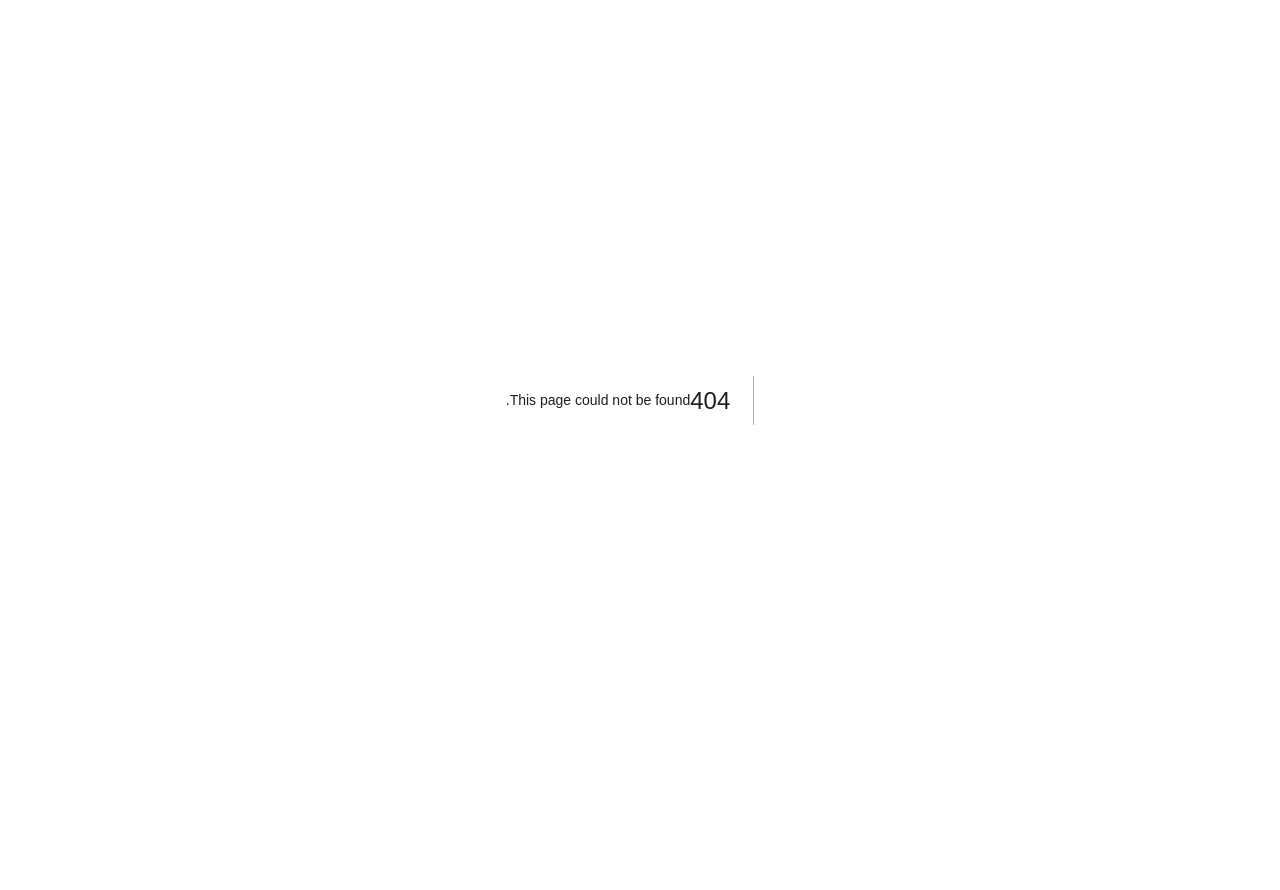
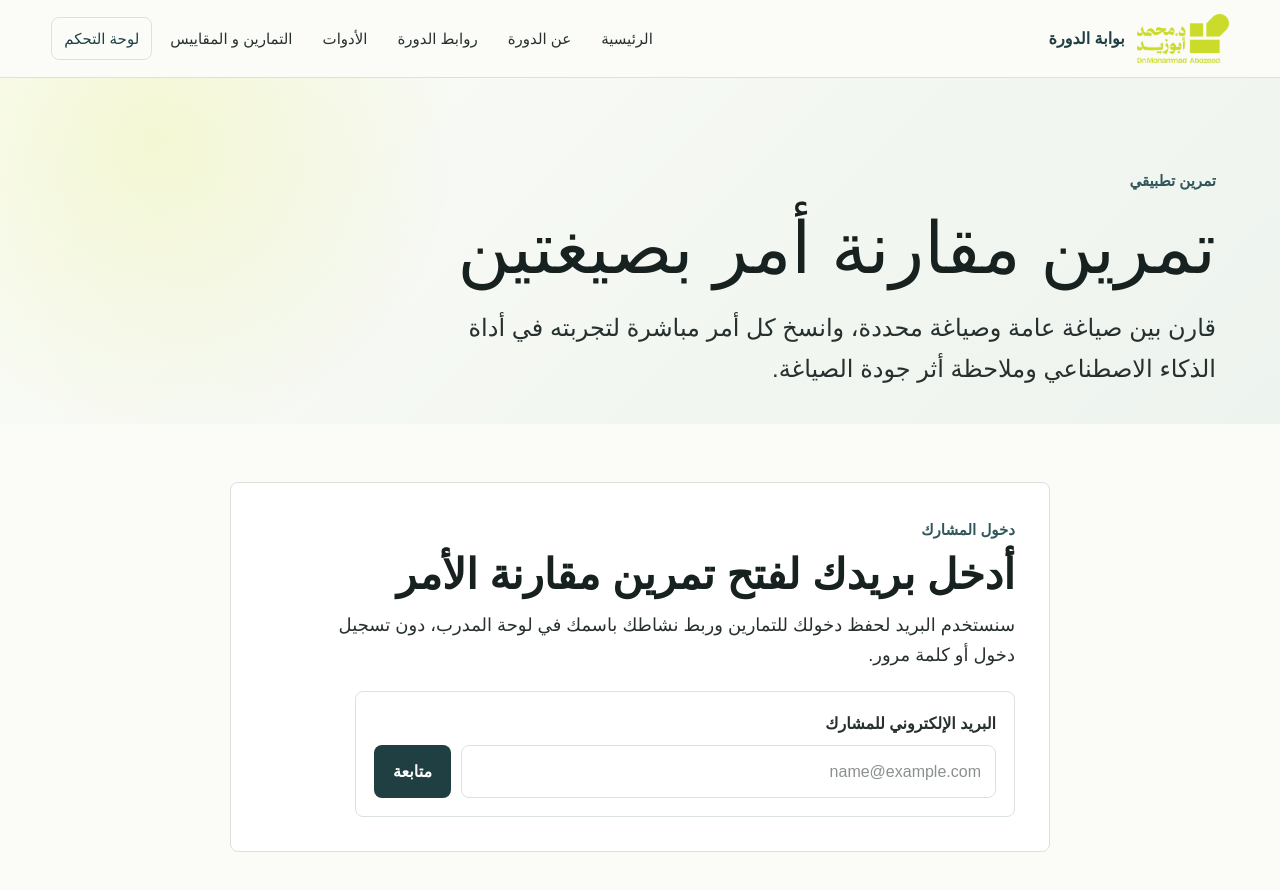
Before and after one commit to tarekbalosh/The-Transformational-Leadership, a Next.js app: page /exercises/prompt-comparison in a window 1280 px wide. Before the commit this address had no page. Shown: the top 890 px of the page. Before the commit the page ends 800 px from the top, so only its background shows below. Built offline with nearby package versions, Linux system fonts and the light colour scheme; a web font is replaced by a local one.

Commit message:
Add prompt comparison exercise

```diff
--- a/app/components/assessment-hub.tsx
+++ b/app/components/assessment-hub.tsx
@@ -70,6 +70,26 @@ export function AssessmentHub() {
             <div className="assessment-launch-card">
               <div>
                 <div className="section-kicker">03 | تمرين</div>
+                <h2>تمرين مقارنة أمر بصيغتين</h2>
+                <p>
+                  قارن بين صياغة عامة وأخرى محددة، وانسخ كل أمر مباشرة لتجربته
+                  وملاحظة أثر جودة الصياغة على استجابة الذكاء الاصطناعي.
+                </p>
+              </div>
+              <ActivityCodeGate
+                activityId="prompt-comparison"
+                activityTitle="تمرين مقارنة أمر بصيغتين"
+                compact
+              >
+                <a href="/exercises/prompt-comparison" className="primary-link">
+                  فتح التمرين
+                </a>
+              </ActivityCodeGate>
+            </div>
+
+            <div className="assessment-launch-card">
+              <div>
+                <div className="section-kicker">04 | تمرين</div>
                 <h2>تمرين شريك التفكير - أزمة منصة مهيمنة</h2>
                 <p>
                   تمرين سريع يستخدم الذكاء الاصطناعي كشريك تفكير لفهم أزمة
@@ -92,7 +112,7 @@ export function AssessmentHub() {
 
             <div className="assessment-launch-card">
               <div>
-                <div className="section-kicker">04 | تمرين</div>
+                <div className="section-kicker">05 | تمرين</div>
                 <h2>عرّف بنفسك للمجموعة</h2>
                 <p>
                   أجب عن خمسة أسئلة قصيرة ليتمكن المشاركون من معرفة خلفيتك
@@ -112,7 +132,7 @@ export function AssessmentHub() {
 
             <div className="assessment-launch-card">
               <div>
-                <div className="section-kicker">05 | مقياس</div>
+                <div className="section-kicker">06 | مقياس</div>
                 <h2>ما نمط قيادتك للذكاء الاصطناعي؟</h2>
                 <p>
                   اختبار تفاعلي من 12 سؤالاً يساعدك على معرفة نمطك القيادي في
--- /dev/null
+++ b/app/components/prompt-comparison-exercise.tsx
@@ -0,0 +1,105 @@
+"use client";
+
+import { useState } from "react";
+
+const prompts = [
+  {
+    label: "الصيغة الأولى",
+    tone: "صياغة عامة وغير محددة",
+    text: "لو سمحت يا جيبتي عندي شغلة محتاج اياها ضروري وهي انه ابي تسوي لي شي يخص الموظفين يعني زي خطة او شي من هالقبيل عشان نحسن الأداء بشكل عام يعني الوضع مو اوكي حاليا والمدير طالب مني شي قبل الاجتماع الجاي وياليت تخلي الموضوع حلو ومرتب ومنيح إذا ما عليك كلافة",
+  },
+  {
+    label: "الصيغة الثانية",
+    tone: "صياغة واضحة قابلة للتنفيذ",
+    text: `بصفتك خبير موارد بشرية، أنشئ مقترح خطة تحسين أداء لفريق مبيعات مكوّن من 20 موظفاً.
+
+المشكلة: انخفاض الأداء بنسبة 15% خلال الربع الأخير.
+
+المطلوب:
+- تحديد 3 أسباب محتملة لانخفاض الأداء.
+- اقتراح إجراءات تصحيحية لكل سبب.
+- جدول زمني للتنفيذ خلال 30 يوماً.
+
+الصيغة: تقرير مختصر من صفحة واحدة مناسب للعرض على الإدارة العليا.`,
+  },
+];
+
+function CopyIcon() {
+  return (
+    <svg
+      aria-hidden="true"
+      viewBox="0 0 24 24"
+      className="copy-icon"
+      fill="none"
+      stroke="currentColor"
+      strokeLinecap="round"
+      strokeLinejoin="round"
+      strokeWidth="2"
+    >
+      <rect width="14" height="14" x="8" y="8" rx="2" />
+      <path d="M4 16c-1.1 0-2-.9-2-2V4c0-1.1.9-2 2-2h10c1.1 0 2 .9 2 2" />
+    </svg>
+  );
+}
+
+export function PromptComparisonExercise() {
+  const [copiedLabel, setCopiedLabel] = useState("");
+
+  async function copyPrompt(text: string, label: string) {
+    try {
+      await navigator.clipboard.writeText(text);
+      setCopiedLabel(label);
+    } catch {
+      const textarea = document.createElement("textarea");
+      textarea.value = text;
+      document.body.appendChild(textarea);
+      textarea.select();
+      document.execCommand("copy");
+      textarea.remove();
+      setCopiedLabel(label);
+    }
+  }
+
+  return (
+    <div className="prompt-comparison-layout">
+      <section className="comparison-intro-card">
+        <div className="section-kicker">تمرين مقارنة أمر بصيغتين</div>
+        <h2>انسخ الصيغتين وجرب الفرق في أداة الذكاء الاصطناعي</h2>
+        <p>
+          الهدف من التمرين هو ملاحظة أثر الوضوح والسياق والمخرجات المطلوبة على
+          جودة استجابة الذكاء الاصطناعي. انسخ كل صيغة كما هي، ثم قارن الفرق بين
+          النتائج.
+        </p>
+      </section>
+
+      <section className="comparison-prompt-grid" aria-label="صيغ الأوامر">
+        {prompts.map((prompt) => (
+          <article className="comparison-prompt-card" key={prompt.label}>
+            <div className="comparison-prompt-head">
+              <div>
+                <div className="section-kicker">{prompt.label}</div>
+                <h3>{prompt.tone}</h3>
+              </div>
+              <button
+                type="button"
+                className="copy-prompt-button"
+                onClick={() => copyPrompt(prompt.text, prompt.label)}
+                aria-label={`نسخ ${prompt.label}`}
+                title={`نسخ ${prompt.label}`}
+              >
+                <CopyIcon />
+                <span>نسخ الأمر</span>
+              </button>
+            </div>
+
+            <pre className="prompt-copy-box" dir="rtl">{prompt.text}</pre>
+          </article>
+        ))}
+      </section>
+
+      <div className="comparison-status" aria-live="polite">
+        {copiedLabel ? `تم نسخ ${copiedLabel}.` : ""}
+      </div>
+    </div>
+  );
+}
--- /dev/null
+++ b/app/exercises/prompt-comparison/page.tsx
@@ -0,0 +1,34 @@
+import { PromptComparisonExercise } from "@/app/components/prompt-comparison-exercise";
+import { SiteHeader } from "@/app/components/site-header";
+import { ActivityCodeGate } from "@/app/components/shared/activity-code-gate";
+import { EmailGate } from "@/app/components/shared/email-gate";
+
+export default function PromptComparisonExercisePage() {
+  return (
+    <main>
+      <SiteHeader />
+      <section className="page-hero compact-hero prompt-hero">
+        <div className="section-kicker">تمرين تطبيقي</div>
+        <h1>تمرين مقارنة أمر بصيغتين</h1>
+        <p>
+          قارن بين صياغة عامة وصياغة محددة، وانسخ كل أمر مباشرة لتجربته في
+          أداة الذكاء الاصطناعي وملاحظة أثر جودة الصياغة.
+        </p>
+      </section>
+
+      <EmailGate
+        title="أدخل بريدك لفتح تمرين مقارنة الأمر"
+        description="سنستخدم البريد لحفظ دخولك للتمارين وربط نشاطك باسمك في لوحة المدرب، دون تسجيل دخول أو كلمة مرور."
+      >
+        <section className="content-band">
+          <ActivityCodeGate
+            activityId="prompt-comparison"
+            activityTitle="تمرين مقارنة أمر بصيغتين"
+          >
+            <PromptComparisonExercise />
+          </ActivityCodeGate>
+        </section>
+      </EmailGate>
+    </main>
+  );
+}
--- a/app/globals.css
+++ b/app/globals.css
@@ -1235,6 +1235,93 @@ textarea:focus {
   white-space: pre-wrap;
 }
 
+.prompt-comparison-layout {
+  display: grid;
+  gap: 18px;
+  max-width: 1040px;
+  margin: 0 auto;
+}
+
+.comparison-intro-card,
+.comparison-prompt-card {
+  border: 1px solid var(--line);
+  border-radius: 8px;
+  background: var(--white);
+}
+
+.comparison-intro-card {
+  display: grid;
+  gap: 14px;
+  padding: clamp(20px, 3vw, 30px);
+}
+
+.comparison-intro-card h2 {
+  font-family: "IBM Plex Sans Arabic", "Lyon Arabic", Arial, sans-serif;
+  font-size: clamp(26px, 3vw, 38px);
+  font-weight: 700;
+}
+
+.comparison-intro-card p {
+  color: var(--charcoal);
+  font-size: 18px;
+}
+
+.comparison-prompt-grid {
+  display: grid;
+  gap: 16px;
+}
+
+.comparison-prompt-card {
+  display: grid;
+  gap: 16px;
+  padding: clamp(18px, 3vw, 26px);
+}
+
+.comparison-prompt-head {
+  display: flex;
+  align-items: center;
+  justify-content: space-between;
+  gap: 18px;
+}
+
+.comparison-prompt-head h3 {
+  margin-top: 6px;
+  font-family: "IBM Plex Sans Arabic", "Lyon Arabic", Arial, sans-serif;
+  font-size: 24px;
+  font-weight: 700;
+}
+
+.copy-prompt-button {
+  gap: 8px;
+  min-width: max-content;
+}
+
+.copy-icon {
+  width: 20px;
+  height: 20px;
+}
+
+.prompt-copy-box {
+  margin: 0;
+  padding: 18px;
+  border: 1px solid var(--line);
+  border-radius: 8px;
+  background: var(--paper);
+  color: var(--charcoal);
+  font-family: "IBM Plex Sans Arabic", "Lyon Arabic", Arial, sans-serif;
+  font-size: 17px;
+  line-height: 1.95;
+  white-space: pre-wrap;
+  overflow-wrap: anywhere;
+}
+
+.comparison-status {
+  min-height: 30px;
+  color: var(--teal-deep);
+  font-family: "IBM Plex Sans Arabic", "Lyon Arabic", Arial, sans-serif;
+  font-weight: 700;
+}
+
 .prompt-actions {
   display: flex;
   flex-wrap: wrap;
@@ -1857,6 +1944,11 @@ td {
   }
 
   .course-link-card {
+    align-items: flex-start;
+    flex-direction: column;
+  }
+
+  .comparison-prompt-head {
     align-items: flex-start;
     flex-direction: column;
   }
--- a/app/lib/course-content.ts
+++ b/app/lib/course-content.ts
@@ -76,6 +76,16 @@ export const exercises: Exercise[] = [
       "أمر عملي واضح قابل للاستخدام، مع تغذية راجعة فورية تساعدك على تحسين الصياغة.",
   },
   {
+    id: "prompt-comparison",
+    title: "تمرين مقارنة أمر بصيغتين",
+    status: "available",
+    duration: "5-8 دقائق",
+    prompt:
+      "قارن بين أمر عام غير محدد وأمر مهني واضح، وانسخ كل صيغة لتجربة الفرق في الاستجابة.",
+    outcome:
+      "فهم عملي لأثر السياق، الدور، المشكلة، والمخرجات المطلوبة على جودة إجابة الذكاء الاصطناعي.",
+  },
+  {
     id: "thinking-partner-crisis",
     title: "تمرين شريك التفكير - أزمة منصة مهيمنة",
     status: "available",
@@ -109,6 +119,12 @@ export const activityAccessCodes: ActivityAccessCode[] = [
     title: "تمرين صياغة أمر",
     category: "تمرين",
     code: "845219",
+  },
+  {
+    id: "prompt-comparison",
+    title: "تمرين مقارنة أمر بصيغتين",
+    category: "تمرين",
+    code: "528614",
   },
   {
     id: "thinking-partner-crisis",
```
Also changed, not shown: 1 other file (tests, documents, lock files or other folders).
